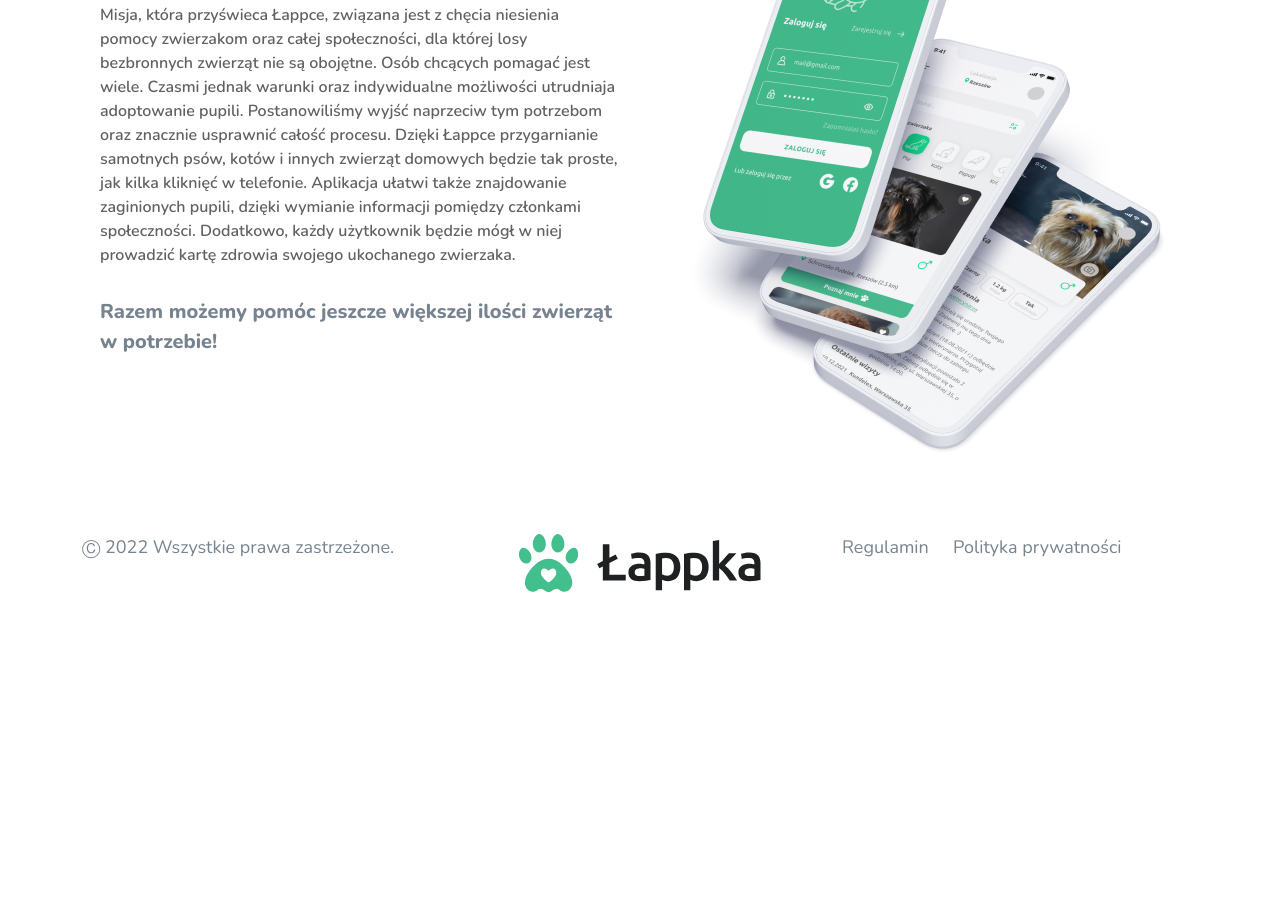
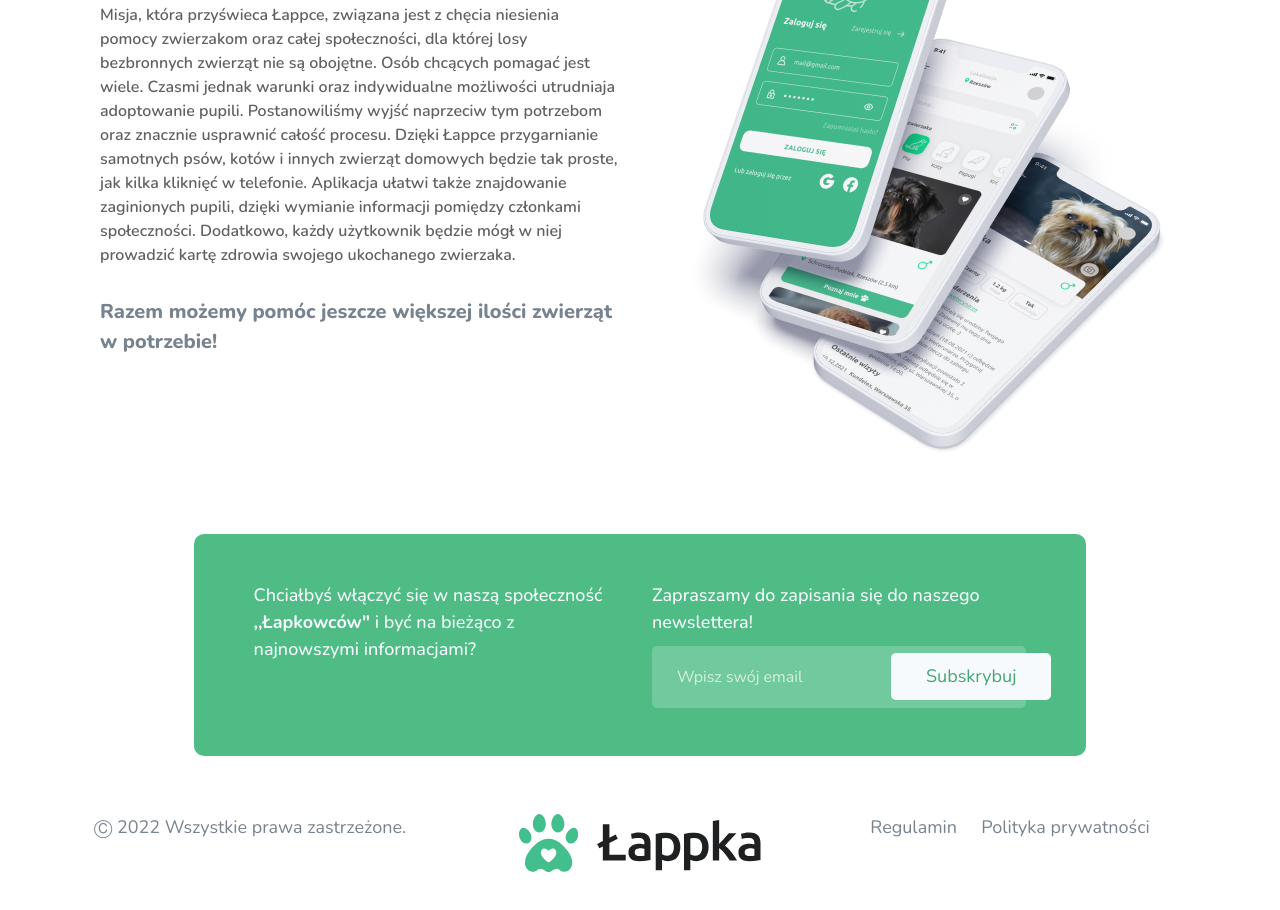
Before and after one commit to Siewier0/lapka_site, a plain HTML site: page index.html in a window 1280 px wide. Shown: the part 2406-3316 px from the top of the page. Before the commit the page ends 2998 px from the top, so only its background shows below. Drawn offline with nearby package versions, Linux system fonts and the light colour scheme.

Commit message:
Dodanie sekcji Newsletter + poprawa footera

```diff
--- a/index.html
+++ b/index.html
@@ -11,6 +11,7 @@
 	</head>
 	<body>
 		<div class="container">
+
 			<div class="row">
 				<div class="col-xl-6 col-sm-12">
 					<div class="home-left">
@@ -192,17 +193,44 @@
 
         </section>
 
-        <footer>
-            <div class="row justify-content-center">
-            <div class="col-xl-4 col-sm-12"><span class="footer-text">Ⓒ 2022 Wszystkie prawa zastrzeżone.</span></div>
-            <div class="col-xl-4 col-sm-12 text-center"><a href="#"><img src="assets/Logo.svg" alt="Logo - Łappka"></a></div>
-            <div class="col-xl-4 col-sm-12 flex-end">
-                <span class="footer-text">Regulamin</span>
-                <span class="footer-text">Polityka prywatności</span>
-            </div>
-        </div>
-        </footer>
-    </div>
+			<section class="newsletter">
+				<div class="row">
+					<div class="col-xl-6 col-sm-12 my-2">
+						<p class="newsletter-left">
+							Chciałbyś włączyć się w naszą społeczność <b>,,Łapkowców"</b> i
+							być na bieżąco z najnowszymi informacjami?
+						</p>
+					</div>
+					<div class="col-xl-6 col-sm-12 my-2">
+						<p class="newsletter-right">
+							Zapraszamy do zapisania się do naszego newslettera!
+						</p>
+						<div class="join-newsletter">
+							<input
+								type="email"
+								name="email"
+								id="email"
+								placeholder="Wpisz swój email" />
+							<button class="subscribe">Subskrybuj</button>
+						</div>
+					</div>
+				</div>
+			</section>
+			<footer>
+				<div class="row text-center">
+					<div class="col-xl-4 col-sm-12 my-2">
+						<span class="footer-text">Ⓒ 2022 Wszystkie prawa zastrzeżone.</span>
+					</div>
+					<div class="col-xl-4 col-sm-12 text-center my-2">
+						<a href="#"><img src="assets/Logo.svg" alt="Logo - Łappka" /></a>
+					</div>
+					<div class="col-xl-4 col-sm-12 my-2">
+						<span class="footer-text"><a href="#">Regulamin</a></span>
+						<span class="footer-text"><a href="#">Polityka prywatności</a></span>
+					</div>
+				</div>
+			</footer>
+		</div>
 		<script src="scripts/bootstrap.min.js"></script>
 		<script src="scripts/script.js"></script>
 	</body>
--- a/styles/style.css
+++ b/styles/style.css
@@ -19,6 +19,11 @@
 	padding: 0;
 	box-sizing: border-box;
 	font-family: "Nunito", sans-serif;
+}
+
+a {
+	text-decoration: none;
+	color: inherit;
 }
 
 /* HOME-LEFT */
@@ -230,7 +235,79 @@
 	margin-top: 30px;
 }
 
+/* NEWSTELLER */
+
+.newsletter {
+	background-color: var(--primary);
+	padding: 40px 60px;
+	border-radius: 10px;
+	display: flex;
+	align-items: center;
+	width: 80%;
+	margin: 0 auto;
+}
+
+.newsletter-left {
+	padding-right: 20px;
+	margin: 0;
+	font-size: 18px;
+	color: var(--innerBackground);
+	font-weight: 500;
+}
+
+.newsletter-right {
+	margin: 0;
+	font-size: 18px;
+	color: var(--innerBackground);
+	font-weight: 500;
+}
+
+.join-newsletter {
+	margin-top: 10px;
+	padding: 7.5px 15px;
+	border-radius: 5px;
+	background-color: rgba(255, 255, 255, 0.2);
+	display: flex;
+	align-items: center;
+	justify-content: space-between;
+}
+
+#email {
+	background-color: transparent;
+	border: none;
+}
+
+::placeholder {
+	color: rgba(255, 255, 255, 0.7);
+	font-size: 16px;
+}
+
+.subscribe {
+	padding: 10px 35px;
+	font-size: 18px;
+	background-color: var(--innerBackground);
+	color: var(--primary-darker);
+	border: none;
+	border-radius: 5px;
+	cursor: pointer;
+	transition: background-color 0.2s ease-in-out;
+}
+
+.subscribe:active {
+	background-color: rgb(190, 190, 190);
+}
+
+input[type="email"] {
+	padding: 10px;
+	border-radius: 5px;
+}
+
 /* FOOTER */
+
+footer {
+	margin-top: 50px;
+	margin-bottom: 50px;
+}
 
 .footer-text {
 	color: var(--grayText);
@@ -238,11 +315,10 @@
 	margin-right: 20px;
 }
 
-/* .flex-end {
-	display: flex;
-	justify-content: flex-end;
+/* MEDIA QUERIES */
+
+@media only screen and (max-width: 768px) {
+	.newsletter {
+		width: 100%;
+	}
 }
-
-footer {
-	height: 80px;
-} */
```
